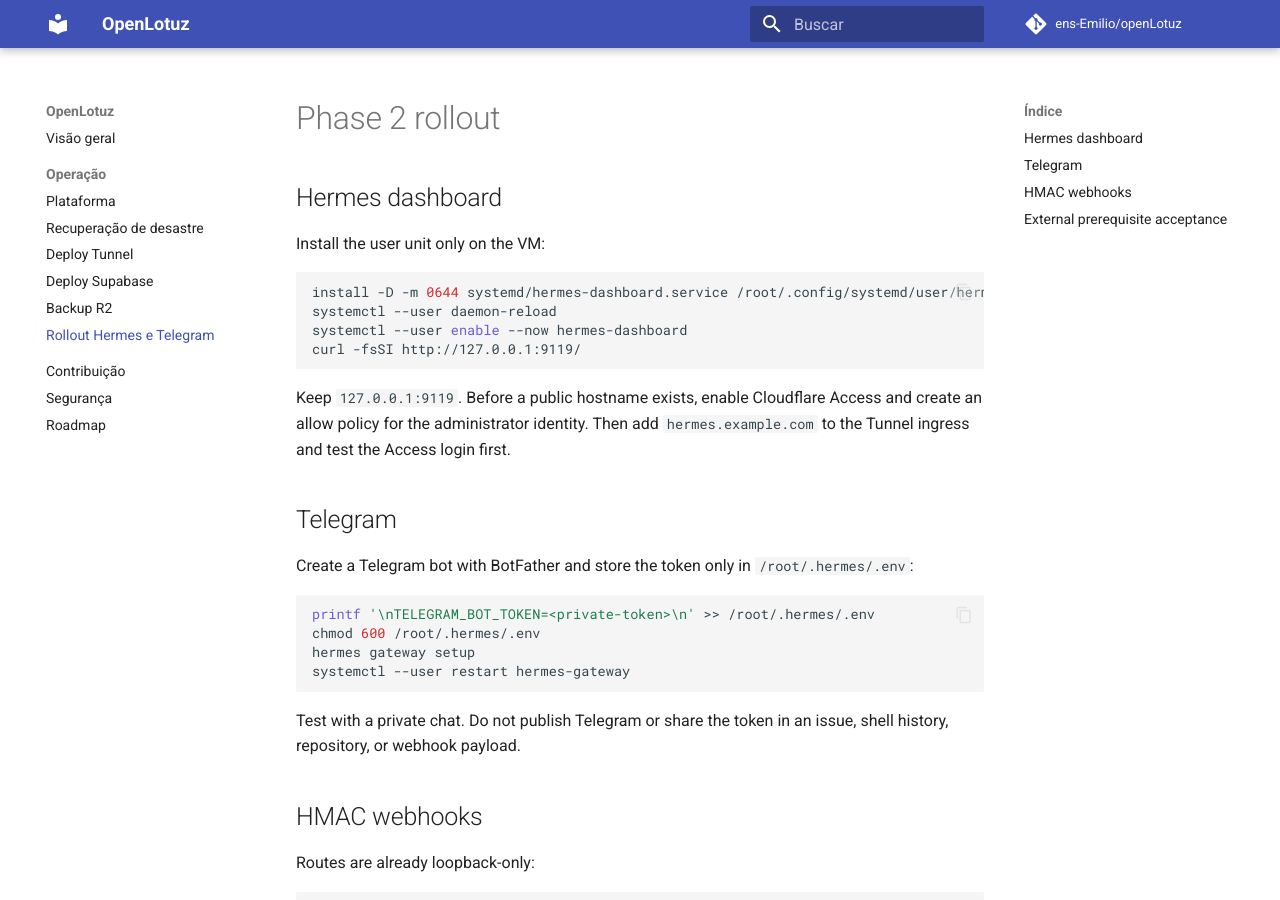
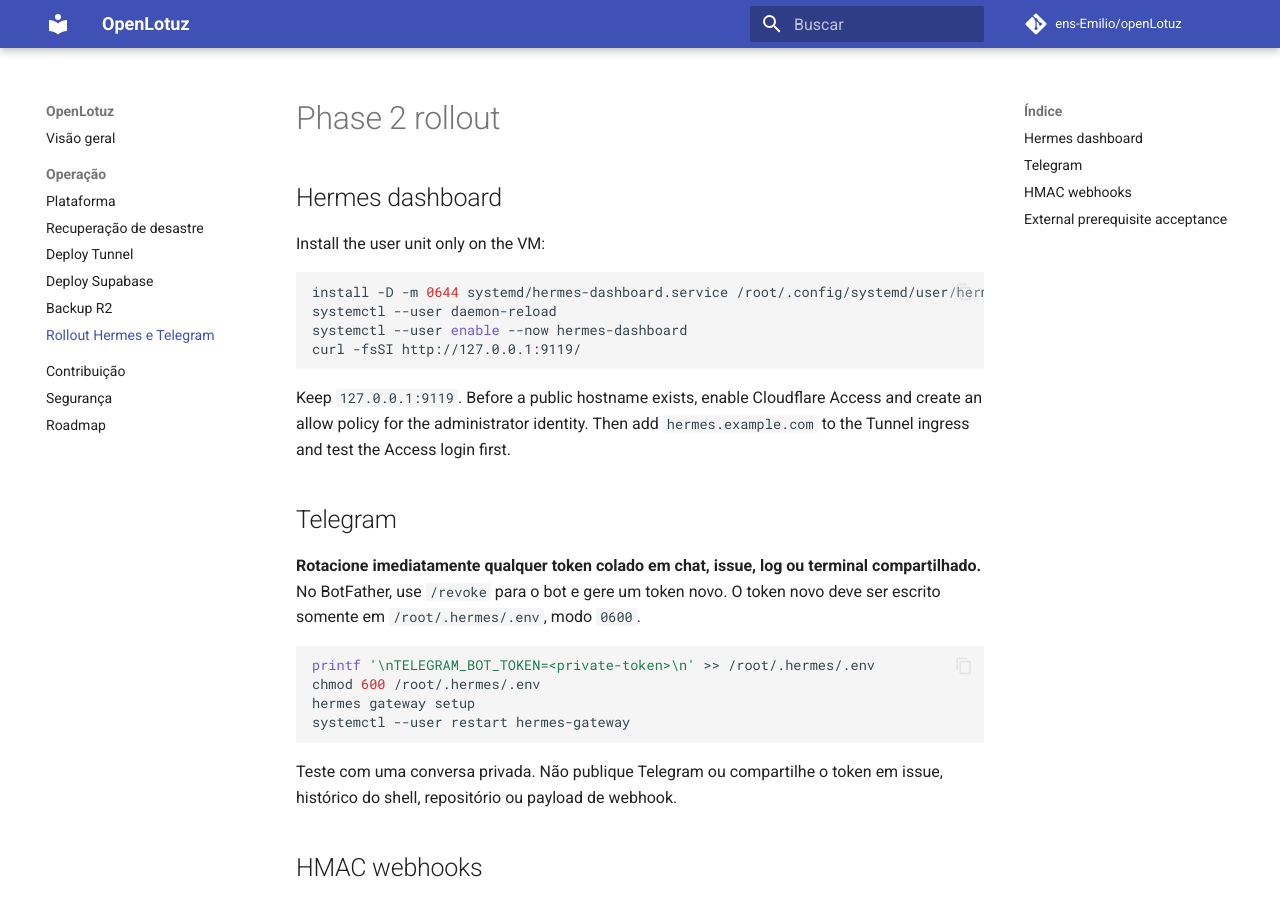
Before and after one commit to ens-Emilio/openLotuz, an MkDocs documentation site: the page built from docs/phase2-rollout.md, in a window 1280 px wide and 900 px high. Built offline with MkDocs 1.6.1 and Material for MkDocs 9.7.7, drawn with Linux system fonts in a browser that asks for light colours; comment, search, counter and statistics services are not loaded.

Commit message:
docs: prepare v0.2.0 release and rotate Telegram guidance

````diff
--- a/docs/phase2-rollout.md
+++ b/docs/phase2-rollout.md
@@ -15,7 +15,7 @@
 
 ## Telegram
 
-Create a Telegram bot with BotFather and store the token only in `/root/.hermes/.env`:
+**Rotacione imediatamente qualquer token colado em chat, issue, log ou terminal compartilhado.** No BotFather, use `/revoke` para o bot e gere um token novo. O token novo deve ser escrito somente em `/root/.hermes/.env`, modo `0600`.
 
 ```bash
 printf '\nTELEGRAM_BOT_TOKEN=<private-token>\n' >> /root/.hermes/.env
@@ -24,7 +24,7 @@
 systemctl --user restart hermes-gateway
 ```
 
-Test with a private chat. Do not publish Telegram or share the token in an issue, shell history, repository, or webhook payload.
+Teste com uma conversa privada. Não publique Telegram ou compartilhe o token em issue, histórico do shell, repositório ou payload de webhook.
 
 ## HMAC webhooks
 
````
Also changed, not shown: CHANGELOG.md (+18 -6 lines).
